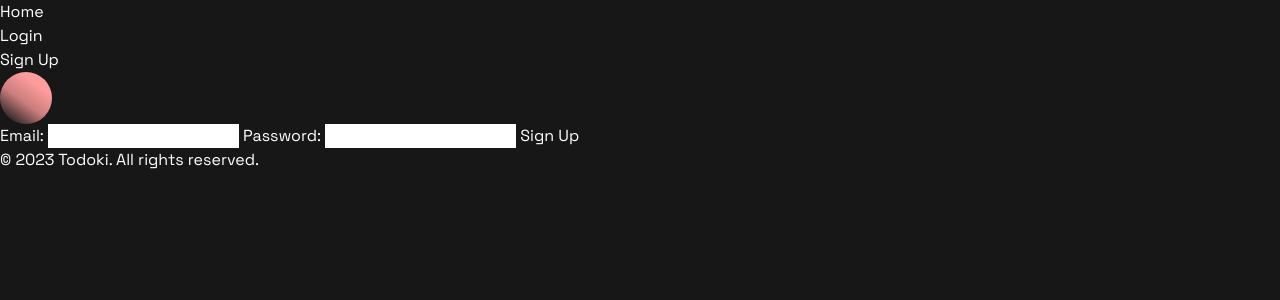
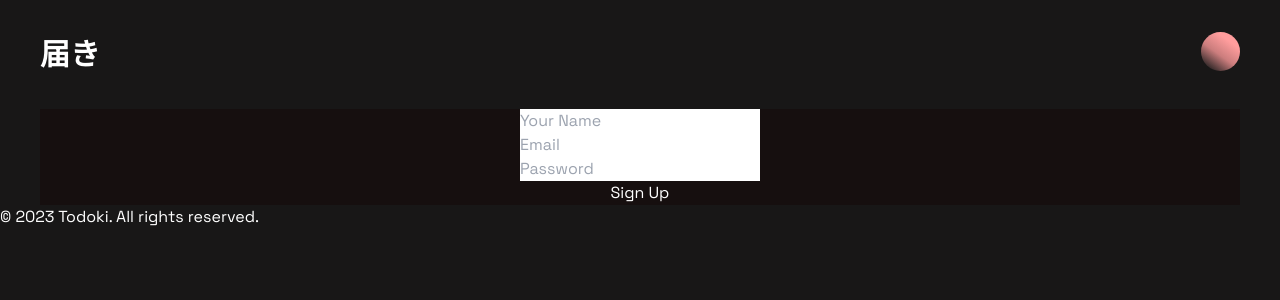
Before and after one commit to RayX81194/todoki, a PHP site: page /signup.php in a window 1280 px wide. Shown: the top 300 px of the page. Run offline with PHP 8.4, Linux system fonts and the light colour scheme.

Commit message:
signup ui

```diff
--- a/components/navbar.php
+++ b/components/navbar.php
@@ -1,8 +1,4 @@
-<nav>
-    <ul>
-        <li><a href="/">Home</a></li>
-        <li><a href="login.php">Login</a></li>
-        <li><a href="signup.php">Sign Up</a></li>
-    </ul>
-    <img src="assets/acc.svg" alt="Logo">
+<nav class="flex align-center justify-between mx-10 my-8">
+    <h1 class="text-[30px] font-bold">届き</h1>
+    <img class="w-[39px] h-[39px] cursor-pointer" src="assets/acc.svg" alt="Logo">
 </nav>
--- a/signup.php
+++ b/signup.php
@@ -4,10 +4,11 @@
 if  ($_SERVER["REQUEST_METHOD"] == "POST") {
     $email = $_POST["email"];
     $password = $_POST["password"];
+    $name = $_POST["name"];
 
     $hash = password_hash($password, PASSWORD_DEFAULT);
 
-    $sql = "INSERT INTO users (email, password) VALUES ('$email', '$hash')";
+    $sql = "INSERT INTO users (name, email, password) VALUES ('$name', '$email', '$hash')";
     $result = mysqli_query($conn, $sql);
 
 
@@ -40,12 +41,11 @@ if  ($_SERVER["REQUEST_METHOD"] == "POST") {
     <?php include("components/navbar.php"); ?>
 
     <!-- Main Content -->
-    <div class="container w-1/2 bg-">
-        <form action="signup.php" method="post">
-            <label for="email">Email:</label>
-            <input type="email" id="email" name="email" required>
-            <label for="password">Password:</label>
-            <input type="password" id="password" name="password" required>
+    <div class="px-[30rem] mx-10 bg-[#160F0F]">
+        <form class="flex flex-col text-center align-center justify-center" action="signup.php" method="post">
+            <input type="text" id="name" name="name" placeholder="Your Name" required>
+            <input type="email" id="email" name="email" placeholder="Email" required>
+            <input type="password" id="password" name="password" placeholder="Password" required>
             <button type="submit">Sign Up</button>
         </form>
     </div>
--- a/src/output.css
+++ b/src/output.css
@@ -715,6 +715,26 @@ video {
   clear: none;
 }
 
+.mx-10 {
+  margin-left: 2.5rem;
+  margin-right: 2.5rem;
+}
+
+.my-10 {
+  margin-top: 2.5rem;
+  margin-bottom: 2.5rem;
+}
+
+.my-80 {
+  margin-top: 20rem;
+  margin-bottom: 20rem;
+}
+
+.my-8 {
+  margin-top: 2rem;
+  margin-bottom: 2rem;
+}
+
 .mt-2 {
   margin-top: 0.5rem;
 }
@@ -818,6 +838,50 @@ video {
   display: none;
 }
 
+.h-full {
+  height: 100%;
+}
+
+.h-\[30px\] {
+  height: 30px;
+}
+
+.h-\[40px\] {
+  height: 40px;
+}
+
+.h-\[35px\] {
+  height: 35px;
+}
+
+.h-\[37px\] {
+  height: 37px;
+}
+
+.h-\[3px\] {
+  height: 3px;
+}
+
+.h-\[39px\] {
+  height: 39px;
+}
+
+.h-\[10rem\] {
+  height: 10rem;
+}
+
+.h-\[20rem\] {
+  height: 20rem;
+}
+
+.h-\[50rem\] {
+  height: 50rem;
+}
+
+.h-\[30rem\] {
+  height: 30rem;
+}
+
 .w-\[this-is\\\\\] {
   width: this-is\\;
 }
@@ -830,8 +894,40 @@ video {
   width: weird-and-invalid;
 }
 
-.w-1\/2 {
-  width: 50%;
+.w-full {
+  width: 100%;
+}
+
+.w-\[\] {
+  width: ;
+}
+
+.w-\[30px\] {
+  width: 30px;
+}
+
+.w-\[40px\] {
+  width: 40px;
+}
+
+.w-\[35px\] {
+  width: 35px;
+}
+
+.w-\[37px\] {
+  width: 37px;
+}
+
+.w-\[3px\] {
+  width: 3px;
+}
+
+.w-\[39px\] {
+  width: 39px;
+}
+
+.w-\[10\] {
+  width: 10;
 }
 
 .flex-shrink {
@@ -892,6 +988,10 @@ video {
 
 .transform-none {
   transform: none;
+}
+
+.cursor-pointer {
+  cursor: pointer;
 }
 
 .touch-auto {
@@ -1352,6 +1452,10 @@ video {
   justify-items: stretch;
 }
 
+.gap-5 {
+  gap: 1.25rem;
+}
+
 .space-x-2 > :not([hidden]) ~ :not([hidden]) {
   --tw-space-x-reverse: 0;
   margin-right: calc(0.5rem * var(--tw-space-x-reverse));
@@ -1792,6 +1896,11 @@ video {
   border-style: none;
 }
 
+.bg-\[\#160F0F\] {
+  --tw-bg-opacity: 1;
+  background-color: rgb(22 15 15 / var(--tw-bg-opacity, 1));
+}
+
 .bg-\[\#181717\] {
   --tw-bg-opacity: 1;
   background-color: rgb(24 23 23 / var(--tw-bg-opacity, 1));
@@ -1927,6 +2036,36 @@ video {
   padding-right: 1.25rem;
 }
 
+.px-10 {
+  padding-left: 2.5rem;
+  padding-right: 2.5rem;
+}
+
+.px-40 {
+  padding-left: 10rem;
+  padding-right: 10rem;
+}
+
+.px-80 {
+  padding-left: 20rem;
+  padding-right: 20rem;
+}
+
+.px-\[\] {
+  padding-left: ;
+  padding-right: ;
+}
+
+.px-\[10rem\] {
+  padding-left: 10rem;
+  padding-right: 10rem;
+}
+
+.px-\[30rem\] {
+  padding-left: 30rem;
+  padding-right: 30rem;
+}
+
 .text-left {
   text-align: left;
 }
@@ -1981,6 +2120,23 @@ video {
 
 .align-super {
   vertical-align: super;
+}
+
+.text-xl {
+  font-size: 1.25rem;
+  line-height: 1.75rem;
+}
+
+.text-\[50px\] {
+  font-size: 50px;
+}
+
+.text-\[30px\] {
+  font-size: 30px;
+}
+
+.text-\[40px\] {
+  font-size: 40px;
 }
 
 .font-bold {
@@ -2067,6 +2223,10 @@ video {
 .text-white {
   --tw-text-opacity: 1;
   color: rgb(255 255 255 / var(--tw-text-opacity, 1));
+}
+
+.text-\[\] {
+  color: ;
 }
 
 .underline {
```
